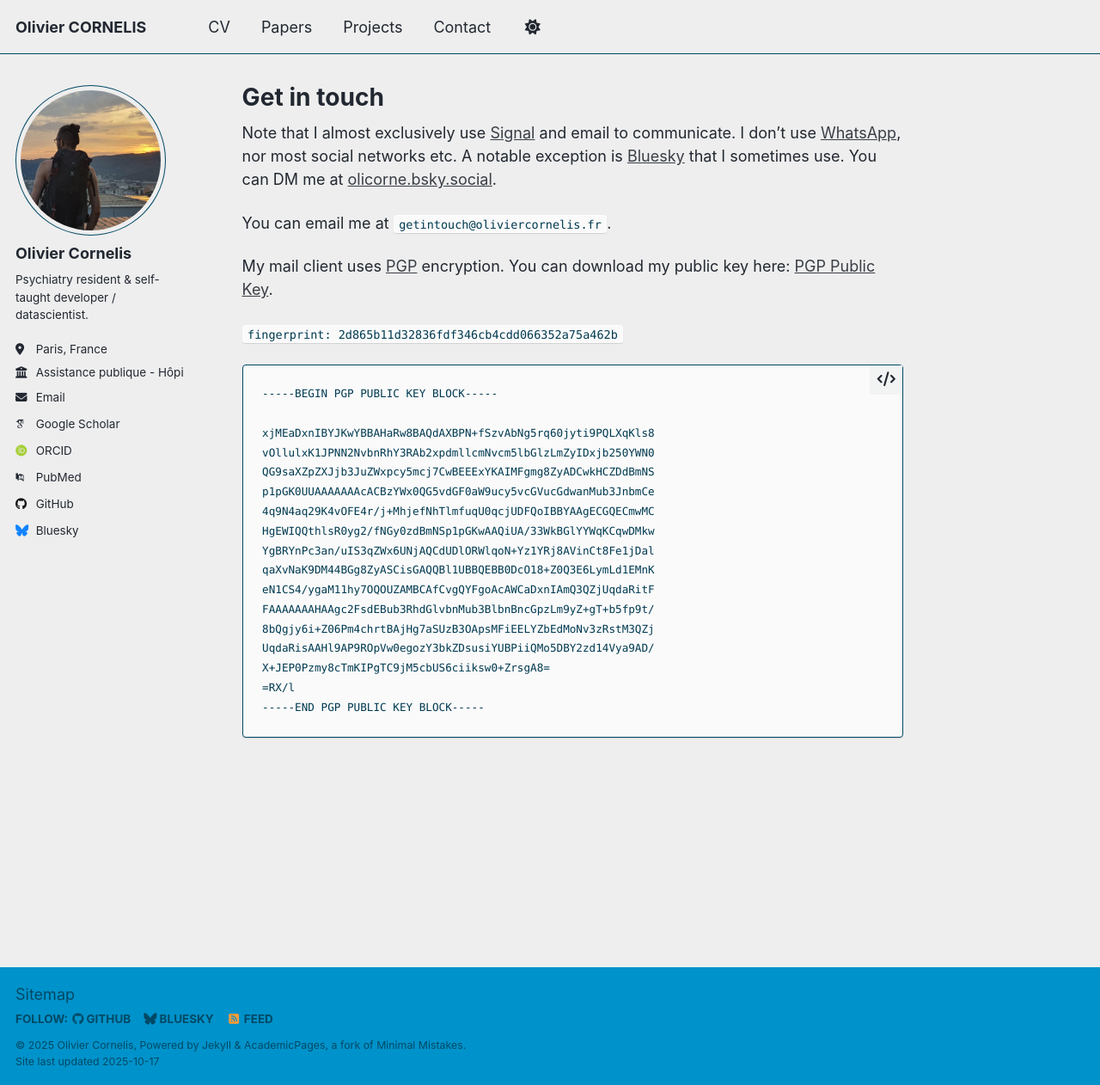
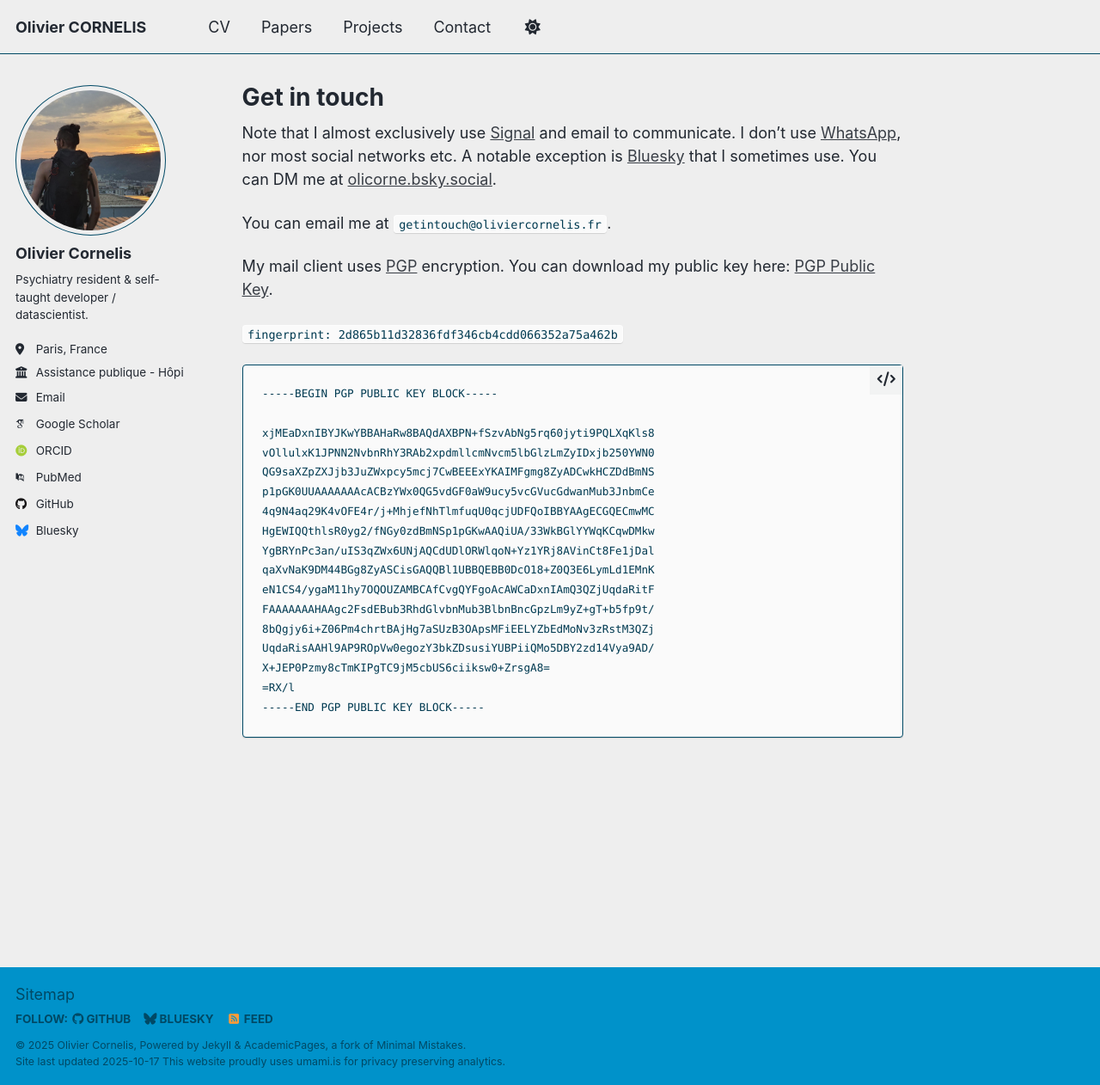
Before and after one commit to thiswillbeyourgithub/website, a Jekyll site: the page built from _pages/contact.md, in a window 1280 px wide and 1262 px high. Shown: the whole window at 86% size. Built offline with Jekyll 4.4.1, drawn with Linux system fonts in a browser that asks for light colours; some web fonts are replaced; a script that is not in the unit is left out.

Commit message:
mention umami as a privacy preserving analytics solution
Signed-off-by: thiswillbeyourgithub <26625900+thiswillbeyourgithub@users.noreply.github.com>

```diff
--- a/_includes/footer.html
+++ b/_includes/footer.html
@@ -25,4 +25,5 @@
 <div class="page__footer-copyright">
   &copy; {{ site.time | date: '%Y' }} {{ site.name | default: site.title }}, {{ site.data.ui-text[site.locale].powered_by | default: "Powered by" }} <a href="http://jekyllrb.com" rel="nofollow">Jekyll</a> &amp; <a href="https://github.com/academicpages/academicpages.github.io">AcademicPages</a>, a fork of <a href="https://mademistakes.com/work/minimal-mistakes-jekyll-theme/" rel="nofollow">Minimal Mistakes</a>.<br />
   Site last updated {{ "now" | date: '%Y-%m-%d' }}
+  This website proudly uses <a href="https://cloud.umami.is">umami.is</a> for privacy preserving analytics.
 </div>
```
